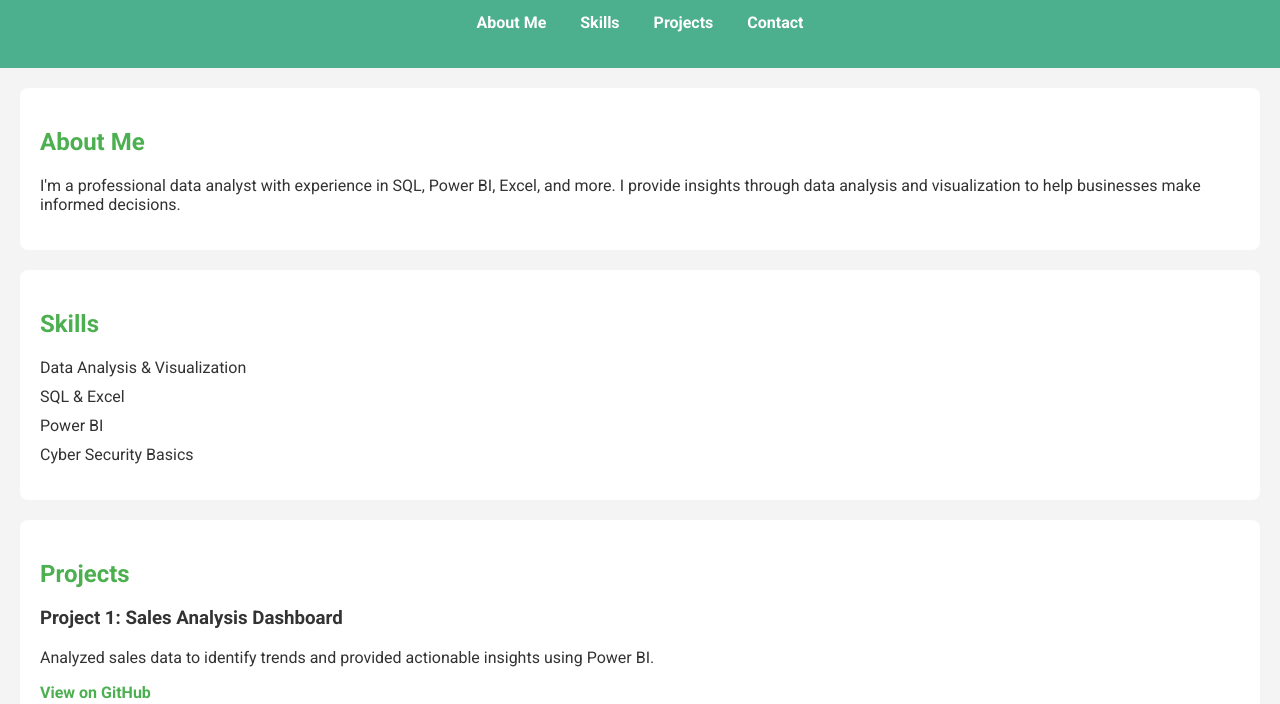
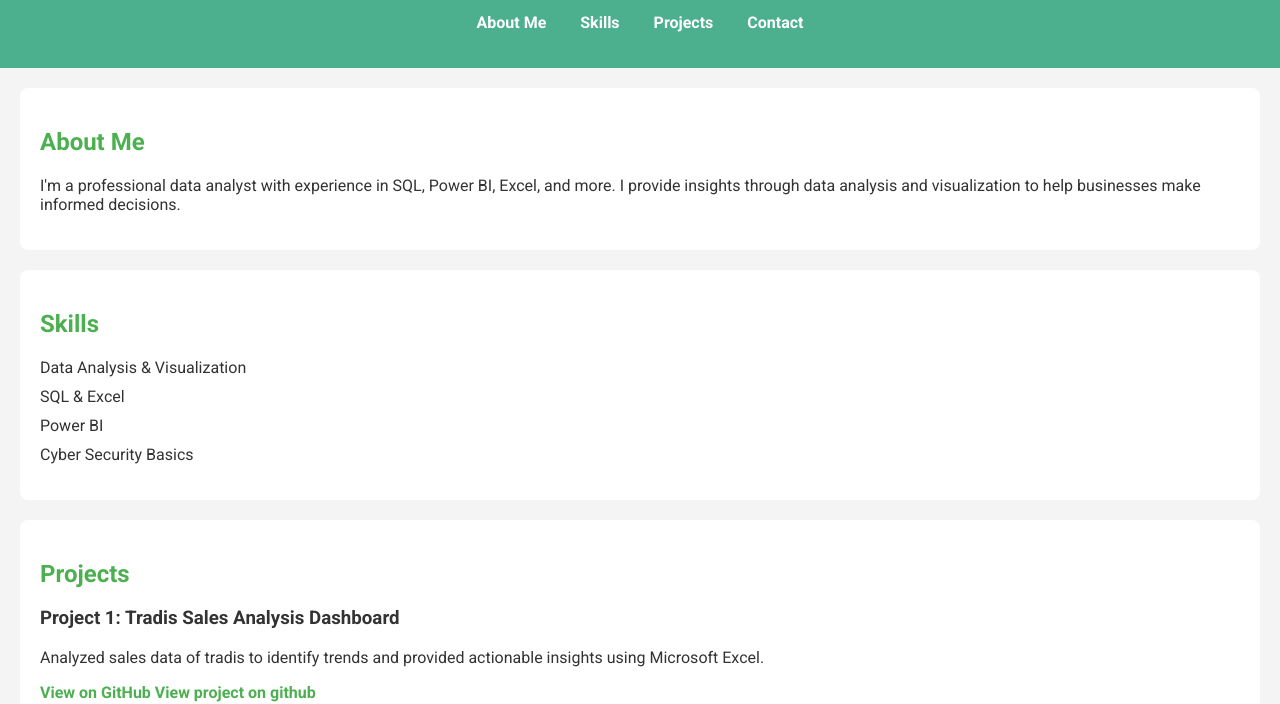
Before and after one commit to Anwuli1234/Project, a plain HTML site: page index.html in a window 1280 px wide. Shown: the part 96-800 px from the top of the page. Drawn offline with Linux system fonts and the light colour scheme.

Commit message:
edited include

```diff
--- a/index.html
+++ b/index.html
@@ -40,9 +40,10 @@
     <section id="projects">
         <h2>Projects</h2>
         <div class="project">
-            <h3>Project 1: Sales Analysis Dashboard</h3>
-            <p>Analyzed sales data to identify trends and provided actionable insights using Power BI.</p>
+            <h3>Project 1: Tradis Sales Analysis Dashboard</h3>
+            <p>Analyzed sales data of tradis to identify trends and provided actionable insights using Microsoft Excel.</p>
             <a href="https://github.com/your-github-username/sales-dashboard" target="_blank">View on GitHub</a>
+            <a href="https://github.com/Anwuli1234/Project-Files/blob/main/Tradies%20Sales%20Report%202023.xlsx">View project on github</a>
         </div>
         <div class="project">
             <h3>Project 2: Customer Churn Analysis</h3>
```
